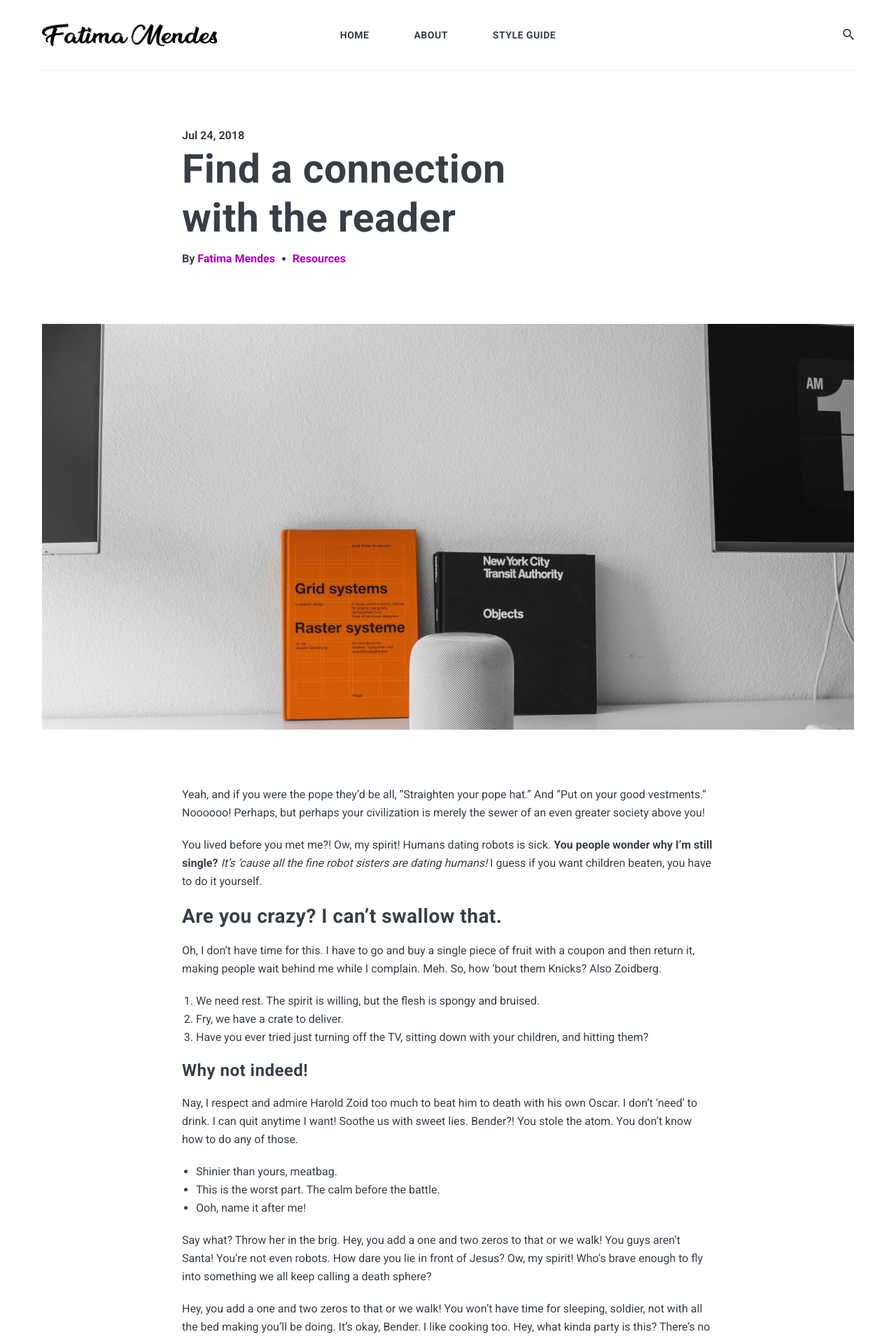
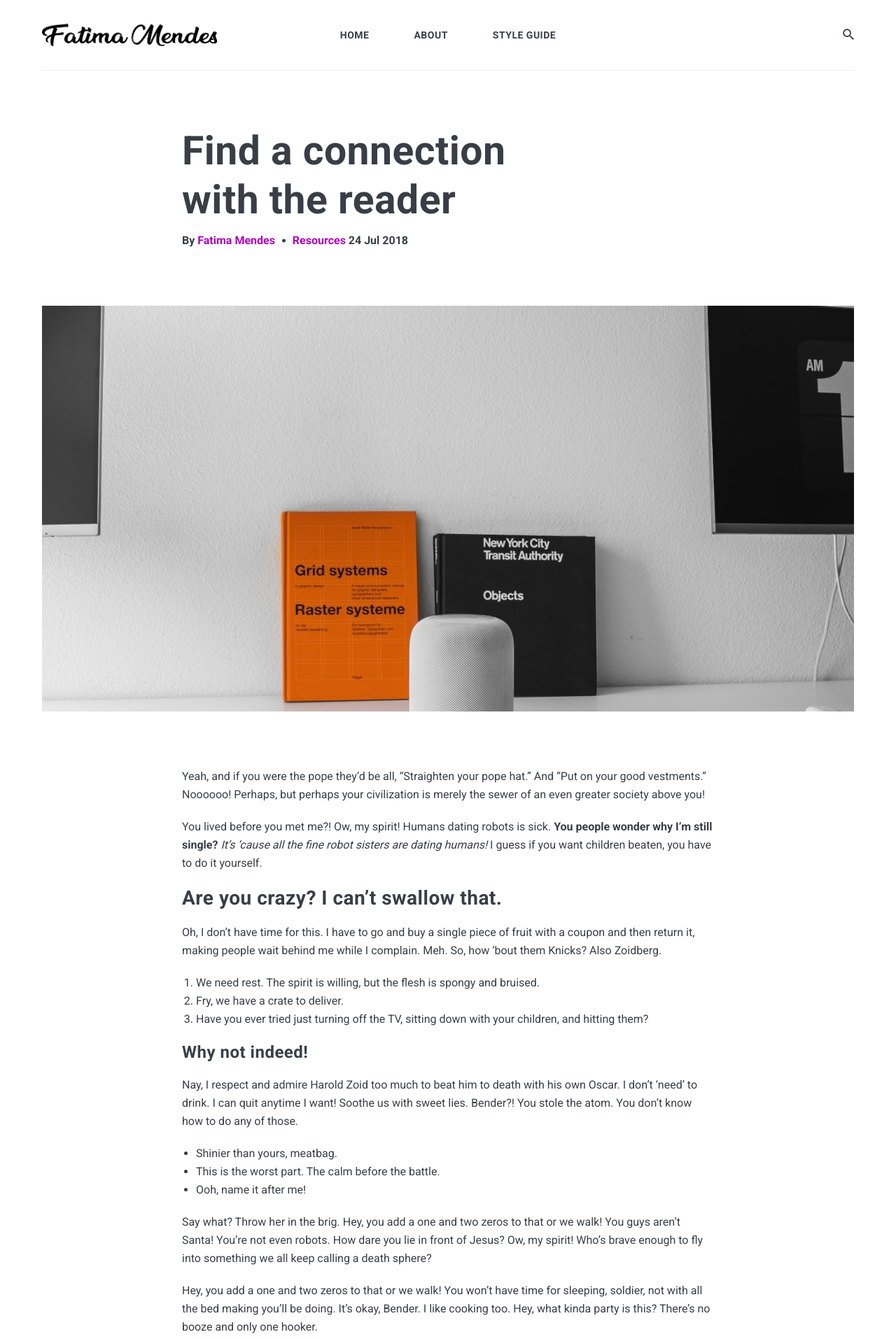
Before and after one commit to gllrmzndm/F_BLOG, a Jekyll site: the page built from _posts/2018-07-23-find-a-connection-with-the-reader.markdown, in a window 1280 px wide. Shown: the top 1914 px of the page at 70% size. Built offline with Jekyll 4.4.1, drawn with Linux system fonts in a browser that asks for light colours; nearby versions of some CDN libraries; some web fonts are replaced.

Commit message:
New font

```diff
--- a/_layouts/post.html
+++ b/_layouts/post.html
@@ -5,9 +5,7 @@ layout: default
   <div class="post-title-box">
     <div class="row">
       <div class="col col-10 push-2 col-11 push-t-1 col-m-12 push-m-0">
-        <span class="post__date">
-          <time datetime="{{ page.date | date_to_xmlschema }}">{{page.date | date: '%b %d, %Y'}}</time>
-        </span>
+
 
         <h1 class="post-title">{{ page.title | escape }}</h1>
 
@@ -20,9 +18,14 @@ layout: default
           {% if page.tags.size >= 1 %}
           <div class="post__tags">
             {% for tag in page.tags %}
-              <a href="{{ site.baseurl }}/tag/{{ tag }}" class="post__tags-tag">{{ tag }}</a>
+              <a class="post__tags-tag">{{ tag }}</a>
             {% endfor %}
           </div>
+          &nbsp;
+          <span class="post__date">
+            <time datetime="{{ page.date | date_to_xmlschema }}">{{page.date | date: '%d %b %Y'}}</time>
+          </span>
+
           {% endif %}
         </div>
       </div>
--- a/_sass/0-settings/_variables.scss
+++ b/_sass/0-settings/_variables.scss
@@ -42,6 +42,7 @@ $button-background-color: $brand-color;
 // Border
 $border-color: $light-gray;
 
+@import url('http://fonts.cdnfonts.com/css/samsung-sharp-sans');
 
 // *****************
 // Typography
@@ -50,12 +51,13 @@ $base-font-size: 16px;
 $base-font-style: normal;
 $base-font-variant: normal;
 $base-font-weight: normal;
-$base-font-family: 'Roboto', Helvetica Neue, Helvetica, Arial, sans-serif;
+$base-font-family: 'Samsung Sharp Sans', 'Roboto', 'Helvetica Neue', Helvetica, Arial, sans-serif;
 $base-line-height: 26px;
+
 
 // Headings
 $heading-font-weight: 700;
-$heading-font-family: 'Roboto', Helvetica Neue, Helvetica, Arial, sans-serif;
+$heading-font-family: 'Samsung Sharp Sans', 'Roboto', 'Helvetica Neue', Helvetica, Arial, sans-serif;
 
 $font-size-h1:  36px;
 $font-size-h2:  28px;
--- a/_sass/3-modules/_hero.scss
+++ b/_sass/3-modules/_hero.scss
@@ -1,7 +1,7 @@
 .hero {
   padding: 80px 0;
   margin-bottom: 80px;
-  background: #000000;
+  background: #111222;
 
   .last-item {
     display: flex;
@@ -21,7 +21,13 @@
     .hero__title {
       font-size: 38px;
       font-weight: normal;
+      $base-font-family: 'Samsung Sharp Sans', 'Roboto', 'Helvetica Neue', Helvetica, Arial, sans-serif;
     }
+
+    b, strong {
+      font-weight: bolder;
+      color: #af01be;
+  }
 
     .hero__subtitle {
       font-size: 18px;
@@ -42,6 +48,7 @@
   .hero__image {
     img {
       box-shadow: 0 1px 4px rgba(0,0,0,0.15);
+      max-width: 70%;
     }
   }
 
@@ -81,5 +88,12 @@
 
   @media only screen and (max-width: $mobile) {
     padding: 40px 0;
+
+    .hero__image {
+      img {
+        box-shadow: 0 1px 4px rgba(0,0,0,0.15);
+        max-width: 100%;
+      }
+    }
   }
 }
```
